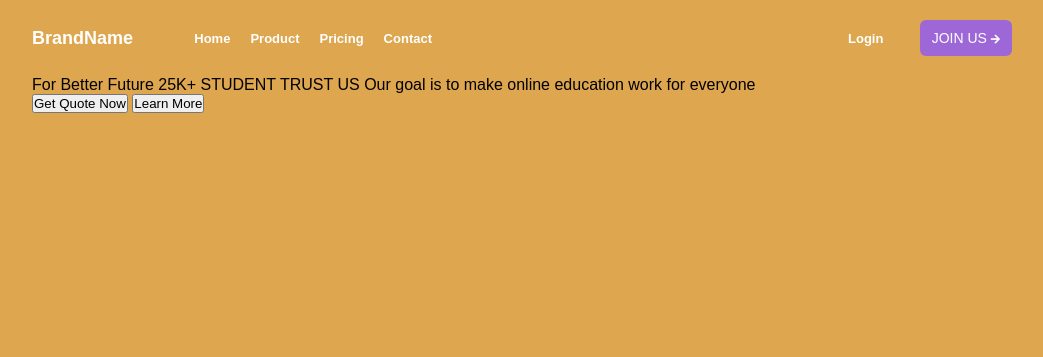
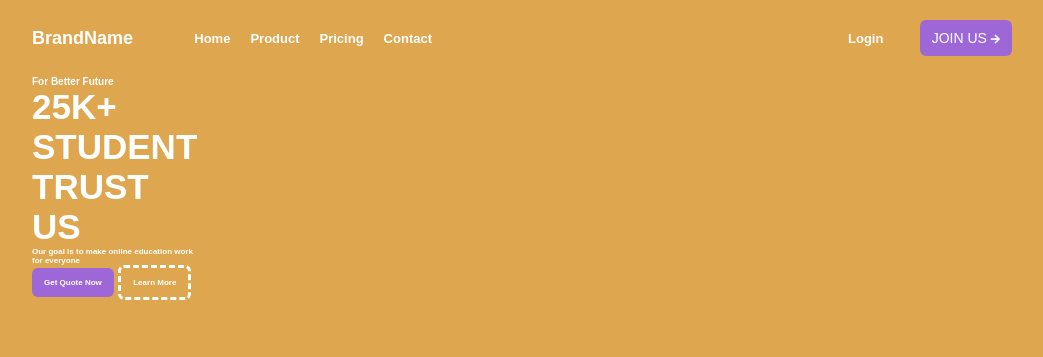
Before and after one commit to Iragakii/course, a plain HTML site: page index.html in a window 1280 px wide. Shown: the whole page, without its empty margins (118-1161 px from the left). Drawn offline with Linux system fonts and the light colour scheme.

Commit message:
Update style.css

```diff
--- a/style.css
+++ b/style.css
@@ -1,3 +1,4 @@
+
 * {
     margin: 0;
     padding: 0;
@@ -77,3 +78,44 @@ ul.menu li a {
 .arrow {
     margin-left: 4px;
 }
+.content {
+    display: grid;
+    width: min-content;
+}
+.content-small-title {
+    font-size: 10px;
+    color: #fff;
+    font-weight: bold;
+
+}
+.content-large-title {
+    font-size: 35px;
+    color: #fff;
+    font-weight: bold;
+    width: min-content;
+}
+.content-description {
+    font-size: 8px;
+    color: #fff;
+    font-weight: bold
+}
+.btn-action-get-quote {
+    padding: 10px 12px;
+    border-radius: 6px;
+    border: none;
+    background-color: #9d67d7;
+    color: #fff;
+    font-size: 8px;
+    cursor: pointer;
+    font-weight: bold
+}
+.btn-action-learn {
+    padding: 10px 12px;
+    border-radius: 6px;
+    border: dashed;
+    background-color:#dda64f;
+    color: #fff;
+    font-size: 8px;
+    cursor: pointer;
+    font-weight: bold
+}
```
